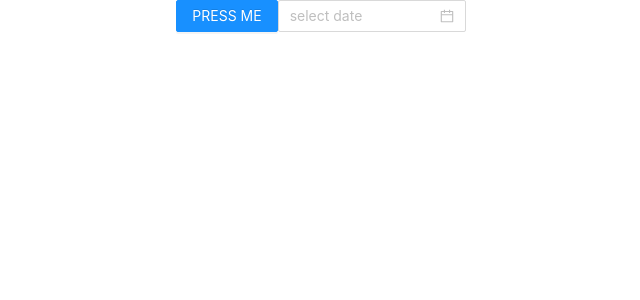
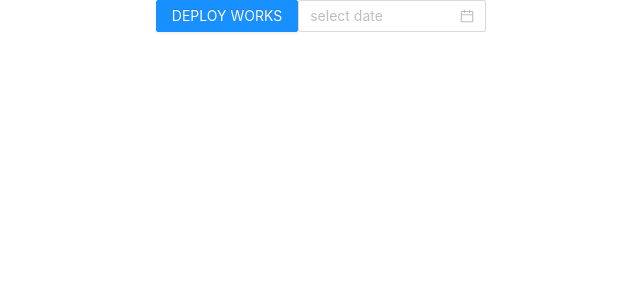
Before and after one commit to AERODARIUS/psy-admin, a React (Create React App) app: page / in a window 1280 px wide. Shown: the top 300 px of the page, without its empty margins (319-959 px from the left). Built offline with nearby package versions, Linux system fonts and the light colour scheme.

Commit message:
Setup for fiebase deploy

```diff
--- a/package.json
+++ b/package.json
@@ -7,6 +7,8 @@
     "@testing-library/react": "^9.5.0",
     "@testing-library/user-event": "^7.2.1",
     "antd": "^4.6.5",
+    "firebase": "^7.21.0",
+    "firebase-tools": "^8.10.0",
     "react": "^16.13.1",
     "react-dom": "^16.13.1",
     "react-scripts": "3.4.3"
--- a/src/App.js
+++ b/src/App.js
@@ -6,7 +6,7 @@ import './App.css';
 function App() {
   return (
     <div className="App">
-      <Button type="primary">PRESS ME</Button>
+      <Button type="primary">DEPLOY WORKS</Button>
       <DatePicker placeholder="select date" />
     </div>
   );
```
Also changed, not shown: 1 other file (tests, documents, lock files or other folders).
